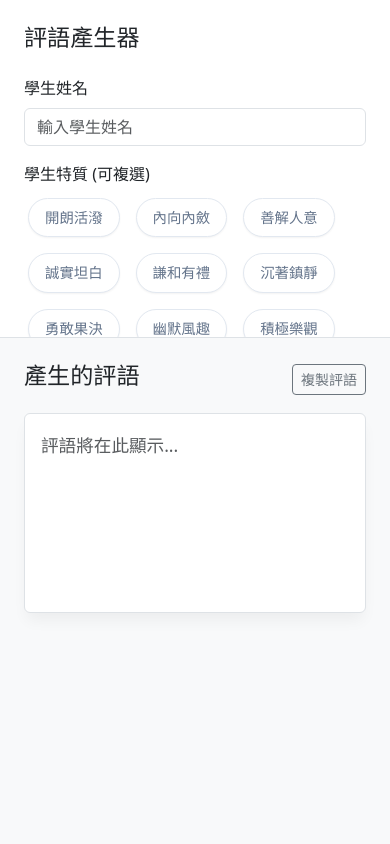
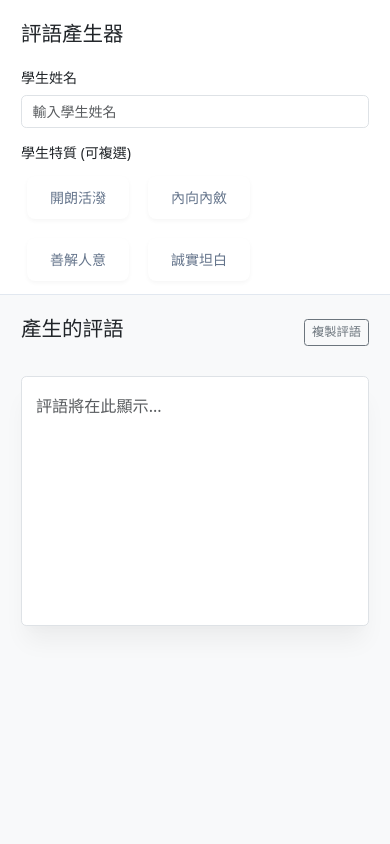
Before and after one commit to tingmw/Students-comment, a Flask app: page / in a window 390 px wide. Run offline with Flask 3, Linux system fonts and the light colour scheme.

Commit message:
修改配色

```diff
--- a/static/css/style.css
+++ b/static/css/style.css
@@ -1,98 +1,127 @@
-/* 引入 Google Fonts 讓字體更漂亮 (建議加在 HTML head) */
-@import url('https://fonts.googleapis.com/css2?family=Inter:wght@400;500;600&display=swap');
+/* 引入 Google Fonts: 增加 600/700 字重，讓標題更有力 */
+@import url('https://fonts.googleapis.com/css2?family=Inter:wght@400;500;600;700&display=swap');
 
 body, html {
     height: 100%;
     margin: 0;
-    /* 改用 Inter 字體，看起來更像現代 App */
     font-family: 'Inter', -apple-system, BlinkMacSystemFont, "Segoe UI", Roboto, sans-serif;
-    background-color: #f8f9fa; /* 背景改為極淡的灰，不是死白 */
-    color: #334155; /* 字體改為深灰，閱讀比較不累 */
+    /* 1. 背景調整：使用更高級的 "霧灰白" */
+    background-color: #f1f5f9;
+    /* 2. 字體顏色：更深的灰黑色，對比度更高，讀起來更清晰 */
+    color: #1e293b;
+    /* 3. 全局字體加大：讓整體視覺更大器 */
+    font-size: 16px;
 }
 
-/* 左側面板：保持乾淨，加強右邊界線 */
+/* 左側面板 */
 .left-panel {
     height: 100vh;
     background-color: #ffffff;
+    /* 邊框改淡，讓分割感不要那麼重 */
     border-right: 1px solid #e2e8f0;
     overflow-y: auto;
-    /* 讓卷軸稍微漂亮一點 (Chrome/Safari) */
     scrollbar-width: thin;
+    padding-top: 20px; /* 上方增加一點留白 */
 }
 
-/* 右側面板：給予呼吸空間 */
+/* 右側面板 */
 .right-panel {
     height: 100vh;
     overflow-y: auto;
-    background-color: #f8f9fa;
-    padding: 2rem; /* 增加內距，不要貼邊 */
+    background-color: #f1f5f9;
+    padding: 2rem 3rem; /* 左右內距加大，讓畫面更有雜誌感 */
 }
 
-/* 標籤設計：更像現代 App 的按鈕 */
+/* 標籤設計 (重點修改) */
 .trait-tag {
-    display: inline-block; /* 確保 padding 正常運作 */
-    margin: 4px; /* 標籤之間要有空隙 */
-    padding: 8px 16px;
-    border-radius: 50px; /* 變成完全橢圓 */
+    display: inline-block;
+    margin: 6px; /* 間距加大 */
+    /* 4. 標籤字體加大 */
+    padding: 10px 22px;
+    border-radius: 8px; /* 改用微圓角 (8px)，比全圓 (50px) 看起來更穩重、現代 */
     background-color: #ffffff;
+    /* 字體顏色改為中性灰 */
     color: #64748b;
-    border: 1px solid #e2e8f0;
-    font-size: 0.9rem;
+    /* 邊框拿掉，改用更細緻的陰影 */
+    border: 1px solid transparent;
+    font-size: 1rem; /* 字體加大 */
     font-weight: 500;
     cursor: pointer;
-    transition: all 0.2s cubic-bezier(0.4, 0, 0.2, 1); /* 讓動畫更滑順 */
-    box-shadow: 0 1px 2px rgba(0, 0, 0, 0.05); /* 輕微陰影 */
+    transition: all 0.2s cubic-bezier(0.25, 0.8, 0.25, 1);
+    box-shadow: 0 2px 4px rgba(0, 0, 0, 0.04); /* 極淡的陰影 */
 }
 
 .trait-tag:hover {
-    background-color: #f1f5f9;
-    border-color: #cbd5e1;
-    transform: translateY(-1px); /* 滑鼠碰到時微微浮起 */
-    box-shadow: 0 4px 6px rgba(0, 0, 0, 0.05);
+    background-color: #ffffff;
+    transform: translateY(-2px);
+    color: #0f172a;
+    /* 懸停時陰影加深，產生浮起感 */
+    box-shadow: 0 10px 15px -3px rgba(0, 0, 0, 0.1);
 }
 
-/* 標籤選中狀態 */
+/* 標籤選中狀態 (配色核心) */
 .trait-tag.active {
-    background-color: #4f46e5; /* 使用現代靛藍色 */
-    color: white;
-    border-color: #4f46e5;
-    box-shadow: 0 4px 12px rgba(79, 70, 229, 0.3); /* 發光效果 */
+    /* 5. 配色升級：放棄亮藍，改用 "午夜深藍" (Midnight Blue) */
+    background-color: #0f172a;
+    color: #ffffff;
+    box-shadow: 0 4px 12px rgba(15, 23, 42, 0.25); /* 深色光暈 */
 }
 
-/* 輸出區塊：擬態成一張紙或卡片 */
+/* 輸出區塊 */
 .comment-output-container {
     background-color: #ffffff;
-    border-radius: 12px;
-    padding: 2rem;
-    min-height: 200px;
-    font-size: 1.1rem;
-    line-height: 1.8; /* 行距加大，閱讀更舒服 */
-    color: #1e293b;
-    border: 1px solid #e2e8f0;
-    box-shadow: 0 10px 15px -3px rgba(0, 0, 0, 0.05); /* 浮起來的感覺 */
+    border-radius: 16px; /* 更大的圓角 */
+    padding: 3rem; /* 內容留白更多 */
+    min-height: 250px;
+
+    /* 6. 字體與行距調整 */
+    font-size: 1.15rem; /* 字體再加大一點 */
+    line-height: 1.9; /* 行距拉開，閱讀壓力變小 */
+    color: #334155; /* 深岩灰色 */
+
+    border: none; /* 移除邊框，只用陰影 */
+    box-shadow: 0 20px 25px -5px rgba(0, 0, 0, 0.05), 0 10px 10px -5px rgba(0, 0, 0, 0.01); /* 高級的擴散陰影 */
     position: relative;
-    margin-top: 1rem;
+
+    /* 7. 位置調整：依照要求往下移 */
+    margin-top: 4rem;
 }
 
-/* Loading 動畫調整 */
+/* Loading 動畫顏色配合 */
 #loading {
     position: absolute;
     top: 50%;
     left: 50%;
     transform: translate(-50%, -50%);
-    color: #4f46e5;
+    color: #0f172a; /* 配合主色調 */
     font-weight: 600;
 }
 
+/* 手機版適配 */
 @media (max-width: 768px) {
+    body, html {
+        font-size: 14px; /* 手機上字體稍微縮回來一點，不然會太擠 */
+    }
+
+    .right-panel {
+        padding: 1.5rem; /* 手機版內距縮小 */
+    }
+
+    .comment-output-container {
+        padding: 1.5rem;
+        margin-top: 2rem; /* 手機版不需要移這麼下面 */
+    }
+
     .left-panel {
         height: auto;
-        max-height: 40vh; /* 手機上左側選單只佔 40% 高度 */
+        max-height: 35vh;
         border-right: none;
-        border-bottom: 1px solid #dee2e6;
+        border-bottom: 1px solid #e2e8f0;
+        padding-bottom: 1rem;
     }
+
     .right-panel {
-        height: auto; /* 右側內容自動長高 */
-        min-height: 60vh;
+        height: auto;
+        min-height: 65vh;
     }
 }
```
